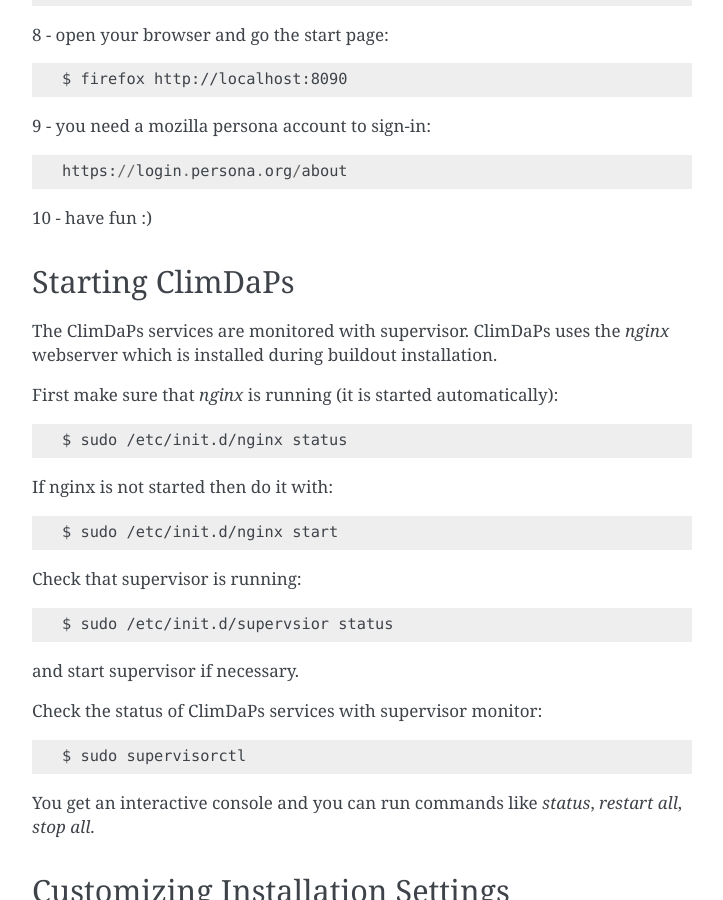
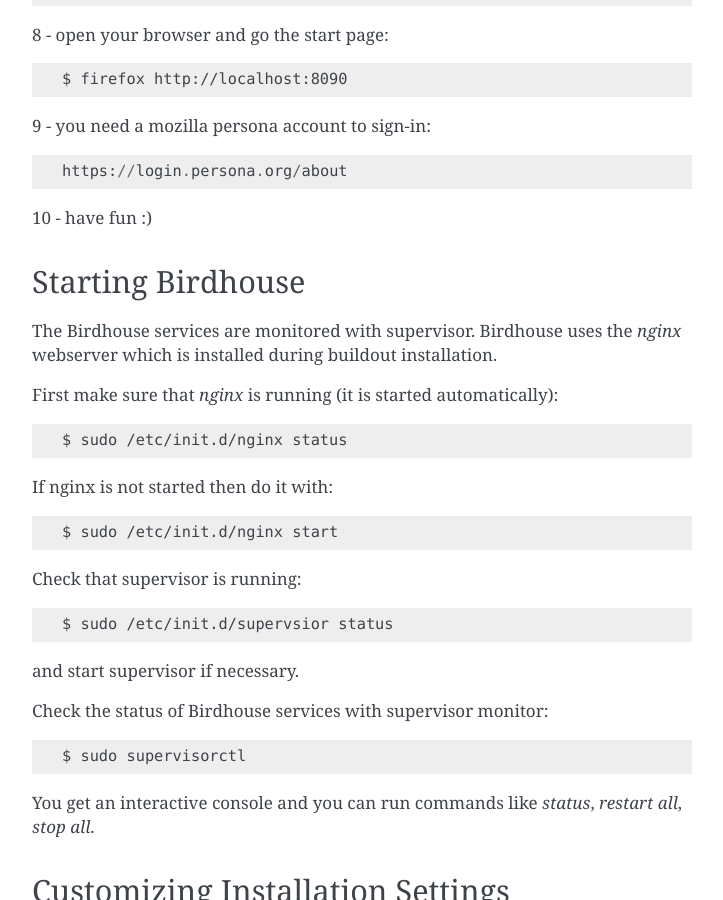
Before and after one commit to bird-house/pyramid-phoenix, a Sphinx documentation site: the page built from docs/source/installation/index.rst, in a window 1280 px wide and 900 px high, scrolled down 1885 px. Shown: the whole window, without its empty margins (388-1111 px from the left). Built offline with Sphinx 7.4.7, drawn with Linux system fonts in a browser that asks for light colours; some of the changed text lies outside the part shown.

Commit message:
renamed to birdhouse

```diff
--- a/docs/source/installation/index.rst
+++ b/docs/source/installation/index.rst
@@ -9,7 +9,7 @@
 ===============
 
 * Currently the buildout installation works *only on the 64 Bit version of Ubuntu 12.04* or above.
-* Installing and running ClimDaPs requires some resources. So you should *have a recent machine* (2 Cores, 4 GB).
+* Installing and running Birdhouse requires some resources. So you should *have a recent machine* (2 Cores, 4 GB).
 * The buildout installation process will install required system packages. Therefore *you need sudo rights*.
 
 .. _malleefowl:
@@ -101,10 +101,10 @@
 
 .. _starting:
 =================
-Starting ClimDaPs
+Starting Birdhouse
 =================
 
-The ClimDaPs services are monitored with supervisor. ClimDaPs uses
+The Birdhouse services are monitored with supervisor. Birdhouse uses
 the `nginx` webserver which is installed during buildout installation.
 
 First make sure that `nginx` is running (it is started automatically)::
@@ -121,7 +121,7 @@
 
 and start supervisor if necessary.
 
-Check the status of ClimDaPs services with supervisor monitor::
+Check the status of Birdhouse services with supervisor monitor::
 
        $ sudo supervisorctl
 
@@ -176,14 +176,14 @@
         $ git stash            # just move your changes into stash
         $ git help stash       # see further options
 
-After you successfully got the current version of ClimDaPs from `git` run buildout again::
+After you successfully got the current version of Birdhouse from `git` run buildout again::
 
         $ ./install.sh
 
-Then restart your ClimDaPs services with `supervisor`::
+Then restart your Birdhouse services with `supervisor`::
 
         $ sudo supervisorctl
         > status
         > restart all
 
-See (starting climdaps) for further instructions.
+See (starting Birdhouse) for further instructions.
--- a/docs/source/releases/index.rst
+++ b/docs/source/releases/index.rst
@@ -10,11 +10,11 @@
 
 Milestone 16th May 2014:
 
-* present climdaps at EGI, Helsinki
-* stabilize climdaps and CSC processes
+* present Birdhouse at EGI, Helsinki
+* stabilize Birdhouse and CSC processes
 * write documenation and tutorials
 
 Milestone 25th April 2014:
 
-* present climdaps at EGU, Vienna
+* present Birdhouse at EGU, Vienna
 * prepare "quality check" workflow for cordex data
--- a/docs/source/userguide/phoenix.rst
+++ b/docs/source/userguide/phoenix.rst
@@ -30,7 +30,7 @@
 Monitor
 -------
 
-On this tab you can see if all Climdaps services are running. You can
+On this tab you can see if all Birdhouse services are running. You can
 also restart Phoenix (in case of config change) and PyWPS (in case of
 changes to the WPS processes).
 
```
Also changed, not shown: docs/source/devguide/malleefowl.rst (+6 -6 lines), docs/source/index.rst (+3 -4 lines).
